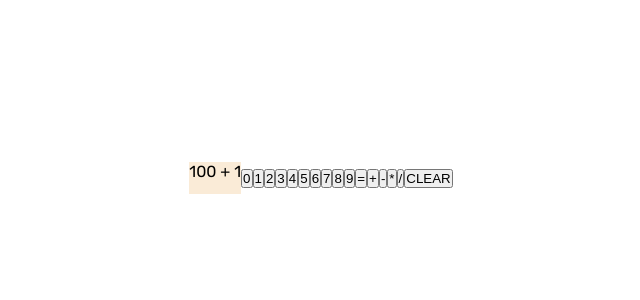
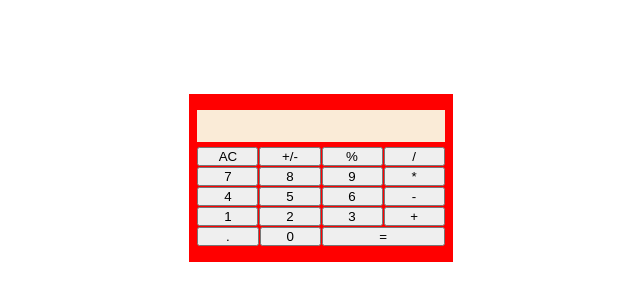
Before and after one commit to OneSrX/odin-calculator, a plain HTML site: page index.html in a window 1280 px wide. Shown: the part 222-522 px from the top of the page, without its empty margins (319-959 px from the left). Drawn offline with Linux system fonts and the light colour scheme.

Commit message:
Change buttons order

```diff
--- a/index.html
+++ b/index.html
@@ -16,30 +16,46 @@
       href="https://fonts.googleapis.com/css2?family=Rubik:ital,wght@0,300..900;1,300..900&display=swap"
       rel="stylesheet"
     />
+    <link rel="preconnect" href="https://fonts.googleapis.com" />
+    <link rel="preconnect" href="https://fonts.gstatic.com" crossorigin />
+    <link
+      href="https://fonts.googleapis.com/css2?family=Orbitron:wght@400..900&family=Rubik:ital,wght@0,300..900;1,300..900&display=swap"
+      rel="stylesheet"
+    />
     <link rel="icon" href="./images/favicon.png" type="image/png" />
     <link rel="stylesheet" href="style.css" />
   </head>
   <body>
-    <p class="display">100 + 1</p>
+    <div class="hardware">
+      <div>
+        <p class="display"></p>
+      </div>
+      <div class="buttons-wrapper">
+        <button class="clear">AC</button>
+        <button class="sign">+/-</button>
+        <button class="percent">%</button>
+        <button class="operator" data-operand="/">/</button>
 
-    <button class="number">0</button>
-    <button class="number">1</button>
-    <button class="number">2</button>
-    <button class="number">3</button>
-    <button class="number">4</button>
-    <button class="number">5</button>
-    <button class="number">6</button>
-    <button class="number">7</button>
-    <button class="number">8</button>
-    <button class="number">9</button>
+        <button class="number" data-number="7">7</button>
+        <button class="number" data-number="8">8</button>
+        <button class="number" data-number="9">9</button>
+        <button class="operator" data-operand="*">*</button>
 
-    <button class="operator">=</button>
-    <button class="operator">+</button>
-    <button class="operator">-</button>
-    <button class="operator">*</button>
-    <button class="operator">/</button>
+        <button class="number" data-number="4">4</button>
+        <button class="number" data-number="5">5</button>
+        <button class="number" data-number="6">6</button>
+        <button class="operator" data-operand="-">-</button>
 
-    <button class="clear">CLEAR</button>
+        <button class="number" data-number="1">1</button>
+        <button class="number" data-number="2">2</button>
+        <button class="number" data-number="3">3</button>
+        <button class="operator" data-operand="+">+</button>
+
+        <button class="point">.</button>
+        <button class="number" data-number="0">0</button>
+        <button class="operator evaluate" data-eval="=">=</button>
+      </div>
+    </div>
     <script src="app.js"></script>
   </body>
 </html>
```
